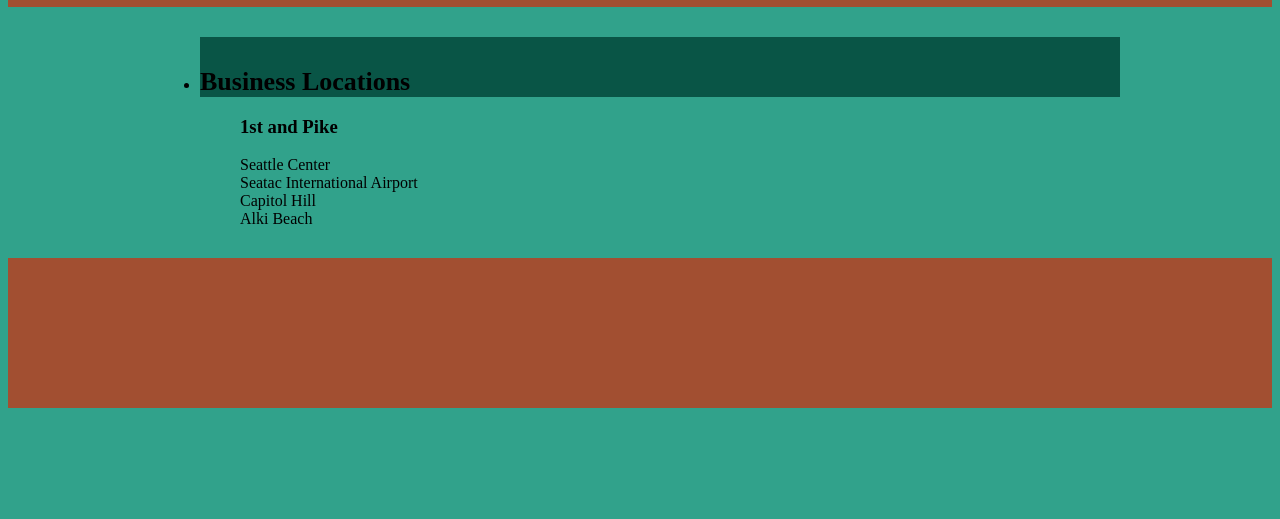
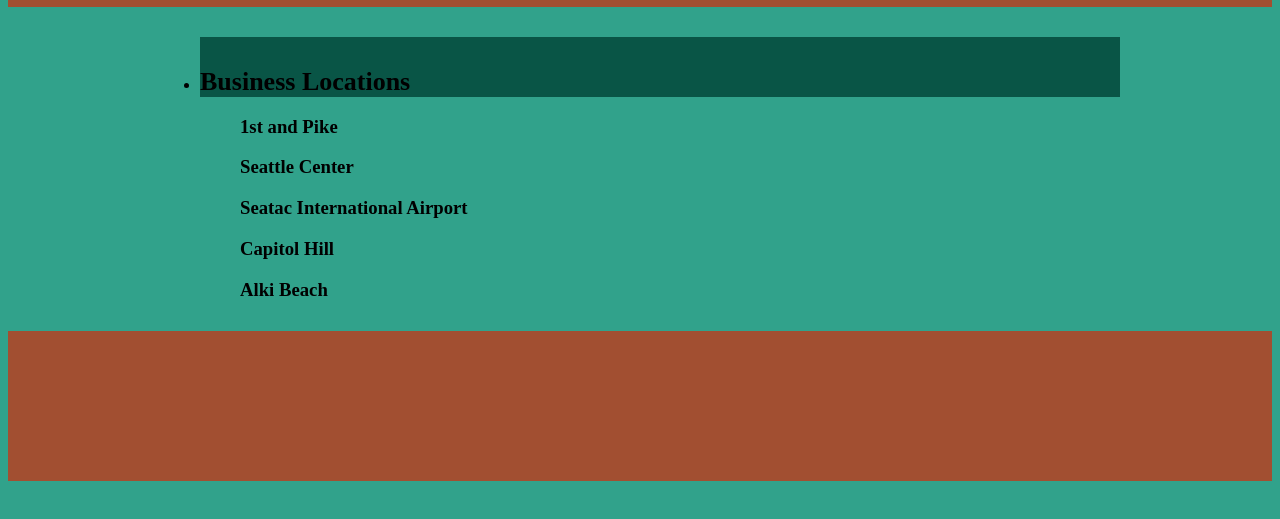
Before and after one commit to warlordlizard/cookie-stand, a plain HTML site: page index.html in a window 1280 px wide. Shown: the part 109-628 px from the top of the page. Drawn offline with Linux system fonts and the light colour scheme.

Commit message:
edited formatting in files

```diff
--- a/index.html
+++ b/index.html
@@ -4,8 +4,8 @@
     <title>Pat's Cookies</title>
     <link rel="stylesheet" href="style.css">
     <link href="https://fonts.googleapis.com/css?family=Indie+Flower" rel="stylesheet">
-
   </head>
+  <body>
     <header>
       <div>
         <img src="salmon.png">
@@ -19,32 +19,28 @@
         </nav>
       </div>
     </header>
-
     <main>
       <!-- <img class="hero" src="http://placehold.it/960x450"> -->
-
       <ul class="sub-banners">
         <!-- <li><img src="http://placehold.it/300x375"></li>
         <li><img src="http://placehold.it/300x375"></li>
         <li><img src="http://placehold.it/300x375"></li> -->
       </ul>
-
       <!-- <img class="featured-banner" src="http://placehold.it/480x400"> -->
-
       <section>
         <ul>
           <li><h2>Business Locations</h2></li>
             <ul id='pike'><h3>1st and Pike</h3></ul>
-          <ul id='center'>Seattle Center</ul>
-          <ul id='airport'>Seatac International Airport</ul>
-          <ul id='capHill'>Capitol Hill</ul>
-          <ul id='alki'>Alki Beach</ul>
+            <ul id='center'><h3>Seattle Center</h3></ul>
+            <ul id='airport'><h3>Seatac International Airport</h3></ul>
+            <ul id='capHill'><h3>Capitol Hill</h3></ul>
+            <ul id='alki'><h3>Alki Beach</h3></ul>
         </ul>
         <!-- <p class="text">Lorem ipsum dolor sit amet consectetur adipisicing elit. Voluptates inventore illum labore veritatis aut culpa tempore doloribus corrupti quibusdam reiciendis quidem quas, cum fugiat distinctio? Repellendus esse ea corrupti sapiente</p> -->
         <!-- <button>call to action</button> -->
       </section>
-    <script type="text/javascript" src="sales.js"></script>
+      <!-- <script type="text/javascript" src="sales.js"></script> -->
     </main>
-
     <footer></footer>
+  </body>
 </html>
--- a/sales.js
+++ b/sales.js
@@ -38,7 +38,6 @@ Store.prototype.calcCookiesEachHr= function(){
     this.totalDailySales += oneHour;
   };
 };
-
 
 Store.prototype.render = function() {
    var trEl = document.createElement('tr');
```
Also changed, not shown: sales.html (+2 -6 lines), style.css (+3 -5 lines). Lines whose indentation alone changed are shown as unchanged.
